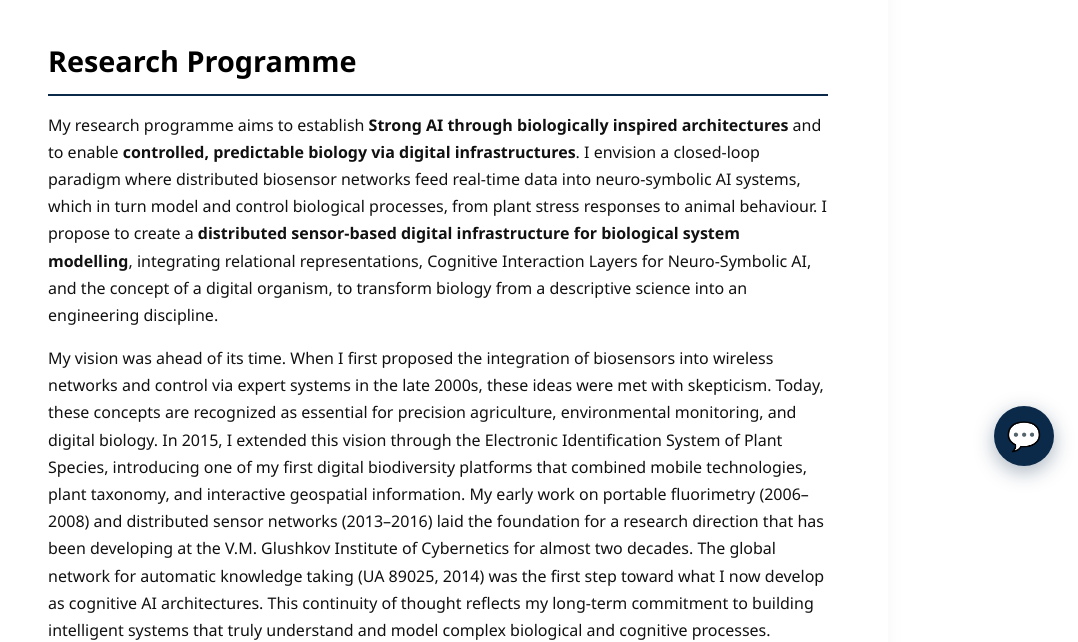
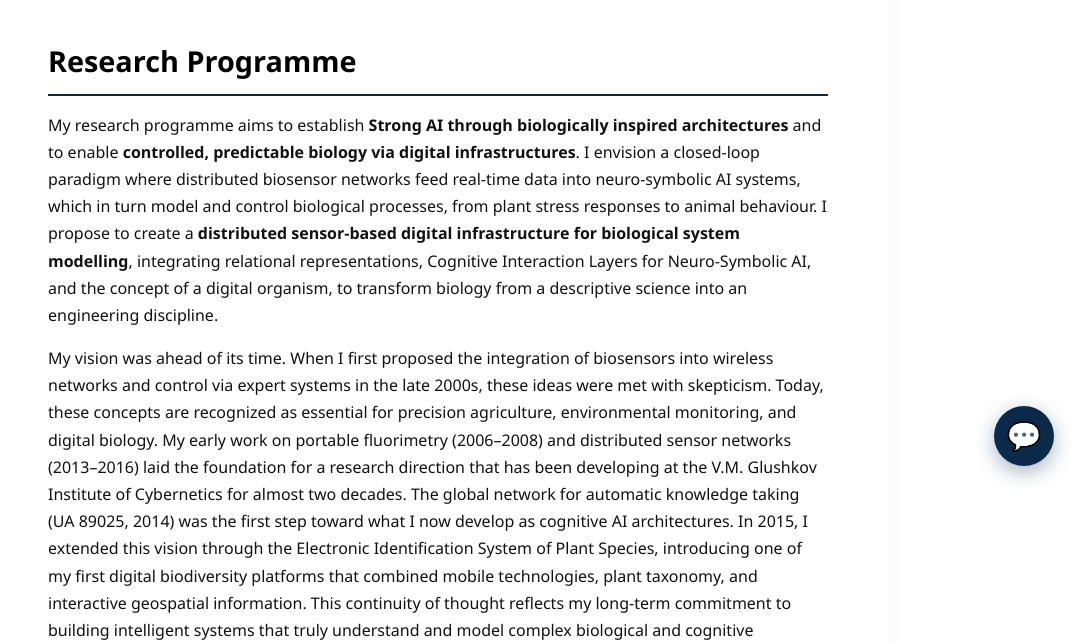
Before and after one commit to evzib/babenko, a plain HTML site: page index.html in a window 1280 px wide. Shown: the part 310-952 px from the top of the page, without its empty margins (202-1280 px from the left). Drawn offline with Linux system fonts and the light colour scheme.

Commit message:
Update index.html
fix

```diff
--- a/index.html
+++ b/index.html
@@ -807,7 +807,7 @@ const translations = {
         'institute-link': 'V.M. Glushkov Institute of Cybernetics',
         'vision-title': 'Research Programme',
         'vision-text': 'My research programme aims to establish <strong>Strong AI through biologically inspired architectures</strong> and to enable <strong>controlled, predictable biology via digital infrastructures</strong>. I envision a closed‑loop paradigm where distributed biosensor networks feed real‑time data into neuro‑symbolic AI systems, which in turn model and control biological processes, from plant stress responses to animal behaviour. I propose to create a <strong>distributed sensor‑based digital infrastructure for biological system modelling</strong>, integrating relational representations, Cognitive Interaction Layers for Neuro‑Symbolic AI, and the concept of a digital organism, to transform biology from a descriptive science into an engineering discipline.',
-        'vision-pioneering': 'My vision was ahead of its time. When I first proposed the integration of biosensors into wireless networks and control via expert systems in the late 2000s, these ideas were met with skepticism. Today, these concepts are recognized as essential for precision agriculture, environmental monitoring, and digital biology. In 2015, I extended this vision through the Electronic Identification System of Plant Species, introducing one of my first digital biodiversity platforms that combined mobile technologies, plant taxonomy, and interactive geospatial information. My early work on portable fluorimetry (2006–2008) and distributed sensor networks (2013–2016) laid the foundation for a research direction that has been developing at the V.M. Glushkov Institute of Cybernetics for almost two decades. The global network for automatic knowledge taking (UA 89025, 2014) was the first step toward what I now develop as cognitive AI architectures. This continuity of thought reflects my long-term commitment to building intelligent systems that truly understand and model complex biological and cognitive processes.',
+        'vision-pioneering': 'My vision was ahead of its time. When I first proposed the integration of biosensors into wireless networks and control via expert systems in the late 2000s, these ideas were met with skepticism. Today, these concepts are recognized as essential for precision agriculture, environmental monitoring, and digital biology. My early work on portable fluorimetry (2006–2008) and distributed sensor networks (2013–2016) laid the foundation for a research direction that has been developing at the V.M. Glushkov Institute of Cybernetics for almost two decades. The global network for automatic knowledge taking (UA 89025, 2014) was the first step toward what I now develop as cognitive AI architectures. In 2015, I extended this vision through the Electronic Identification System of Plant Species, introducing one of my first digital biodiversity platforms that combined mobile technologies, plant taxonomy, and interactive geospatial information. This continuity of thought reflects my long-term commitment to building intelligent systems that truly understand and model complex biological and cognitive processes.',
         'awards-title': 'Awards & Honours',
         'award-1': 'NASU Award for Young Scientists (2007)',
         'award-2': 'NASU Young Scientist Research Prize (2013)',
@@ -871,7 +871,7 @@ const translations = {
         'institute-link': 'Інститут кібернетики ім. В.М. Глушкова НАН України',
         'vision-title': 'Дослідницька програма',
         'vision-text': 'Моя дослідницька програма спрямована на створення <strong>сильного ШІ через біологічно натхненні архітектури</strong> та забезпечення <strong>керованої, передбачуваної біології за допомогою цифрових інфраструктур</strong>. Я бачу замкнуту парадигму, де розподілені біосенсорні мережі передають дані в реальному часі до нейро-символічних систем ШІ, які, у свою чергу, моделюють і контролюють біологічні процеси, від стресових реакцій рослин до поведінки тварин. Я пропоную створити <strong>розподілену сенсорну цифрову інфраструктуру для моделювання біологічних систем</strong>, що інтегрує реляційні представлення, когнітивні шари взаємодії для нейро-символічного ШІ (Cognitive Interaction Layers for Neuro-Symbolic AI) та концепцію цифрового організму, щоб перейти від описової біології до інженерної дисципліни.',
-        'vision-pioneering': 'Моє бачення випереджає свій час. Коли я вперше запропонувала інтеграцію біосенсорів до бездротових мереж та керування за рахунок експертних систем наприкінці 2000-х, ці ідеї викликали скепсис. Сьогодні ці концепції визнані невід\'ємними для точного землеробства, екологічного моніторингу та цифрової біології. У 2015 році я продовжила розвиток цього напряму, створивши проєкт «Електронна система ідентифікації видів рослин», одну з моїх перших платформ цифрової біорізноманітності, що поєднала мобільні технології, таксономію рослин та інтерактивні геоінформаційні сервіси. Мої ранні роботи з портативної флуориметрії (2006–2008) та розподілених сенсорних мереж (2013–2016) заклали основу для наукового напрямку, який розвивається в Інституті кібернетики ім. В.М. Глушкова вже майже два десятиліття. Глобальна мережа автоматичного отримання знань (UA 89025, 2014) стала першим кроком до того, що зараз знайшло свій розвиток як архітектури когнітивного ШІ. Ця спадкоємність думки відображає мою довгострокову відданість створенню інтелектуальних систем, які дійсно розуміють і моделюють складні біологічні та когнітивні процеси.',
+        'vision-pioneering': 'Моє бачення випереджає свій час. Коли я вперше запропонувала інтеграцію біосенсорів до бездротових мереж та керування за рахунок експертних систем наприкінці 2000-х, ці ідеї викликали скепсис. Сьогодні ці концепції визнані невід\'ємними для точного землеробства, екологічного моніторингу та цифрової біології. Мої ранні роботи з портативної флуориметрії (2006–2008) та розподілених сенсорних мереж (2013–2016) заклали основу для наукового напрямку, який розвивається в Інституті кібернетики ім. В.М. Глушкова вже майже два десятиліття. У 2015 році я продовжила розвиток цього напряму, створивши проєкт «Електронна система ідентифікації видів рослин», одну з моїх перших платформ цифрової біорізноманітності, що поєднала мобільні технології, таксономію рослин та інтерактивні геоінформаційні сервіси. Глобальна мережа автоматичного отримання знань (UA 89025, 2014) стала першим кроком до того, що зараз знайшло свій розвиток як архітектури когнітивного ШІ. Ця спадкоємність думки відображає мою довгострокову відданість створенню інтелектуальних систем, які дійсно розуміють і моделюють складні біологічні та когнітивні процеси.',
         'awards-title': 'Нагороди та відзнаки',
         'award-1': 'Премія НАН України для молодих учених (2007)',
         'award-2': 'Премія НАН України в галузі досліджень молодих учених (2013)',
```
